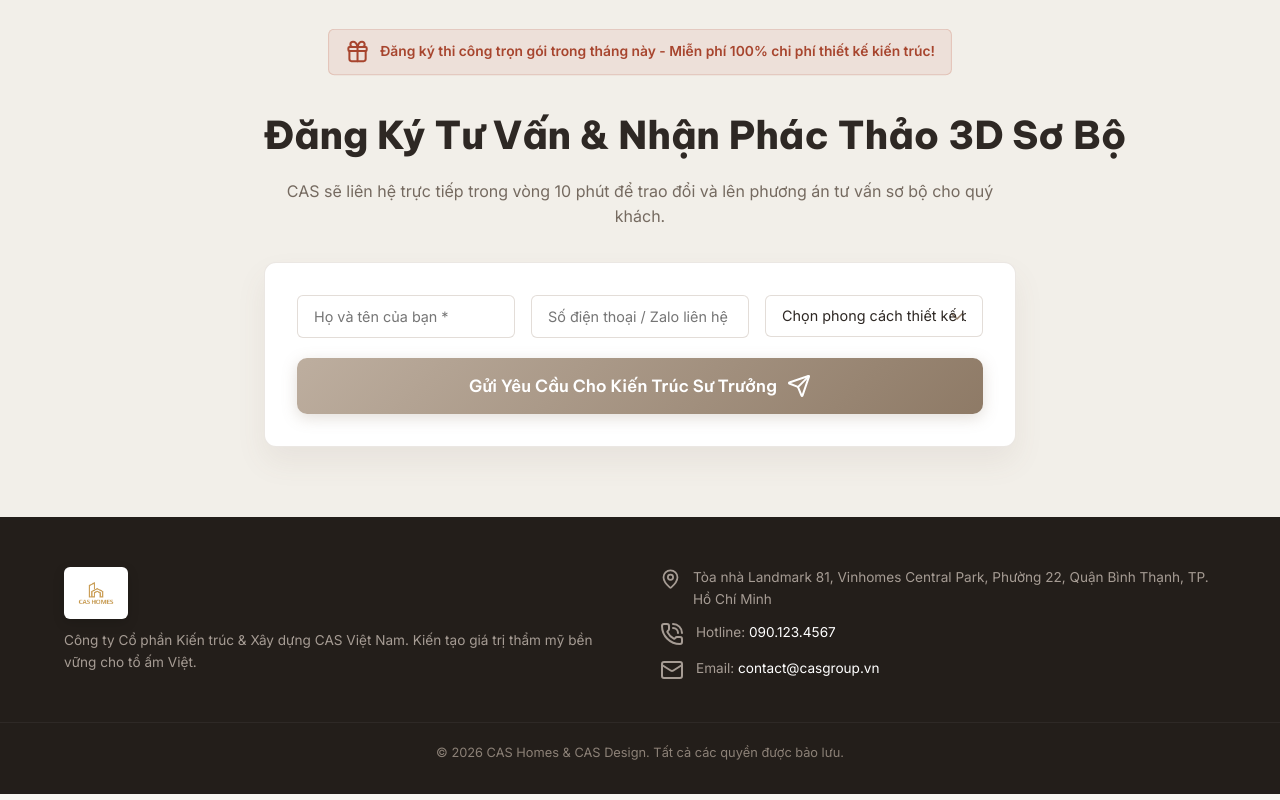
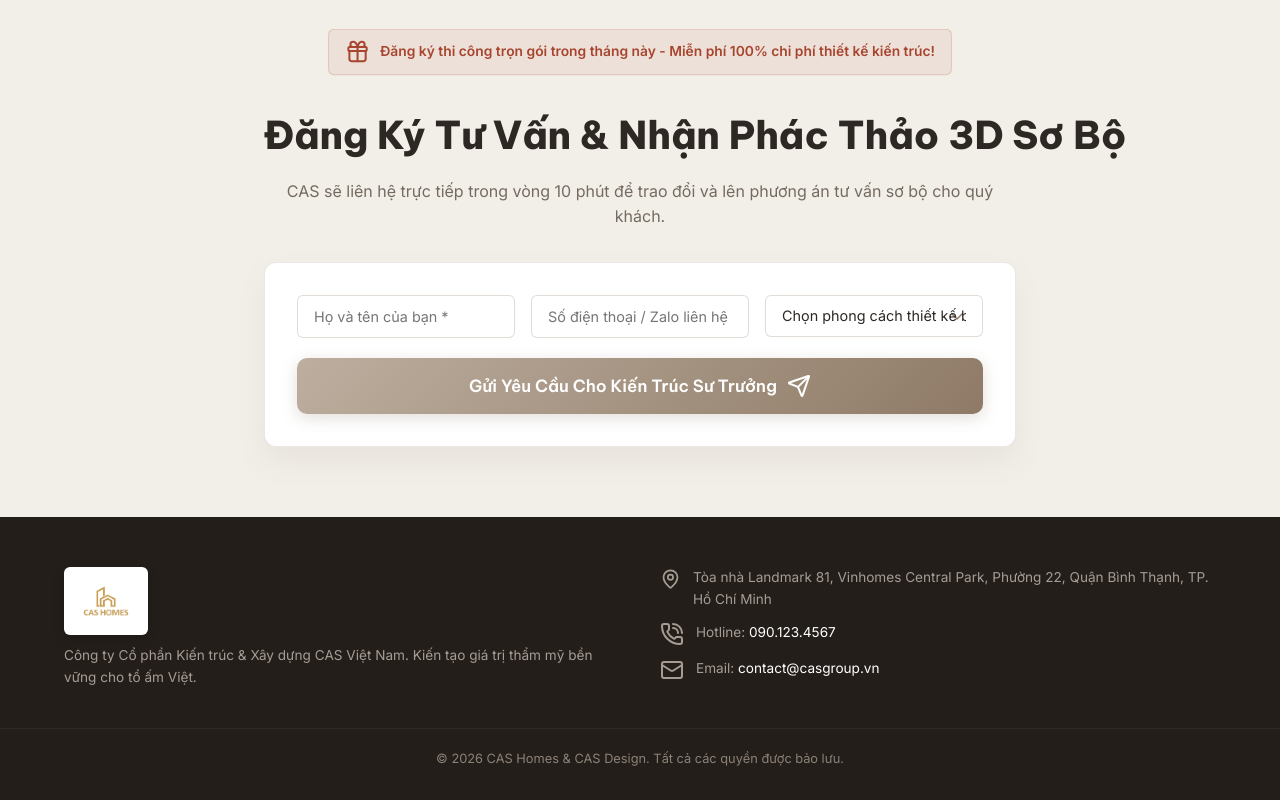
Before and after one commit to yvip2612/ladipagecas, a plain HTML site: page index.html in a window 1280 px wide. Shown: the part 4424-5224 px from the top of the page. Drawn offline with nearby package versions, Linux system fonts and the light colour scheme.

Commit message:
style: increase logo display size in header and footer for better visibility and readability

```diff
--- a/style.css
+++ b/style.css
@@ -192,7 +192,7 @@ img {
     display: flex;
     align-items: center;
     justify-content: space-between;
-    height: 70px;
+    height: 80px;
 }
 
 .logo-container-link {
@@ -201,7 +201,7 @@ img {
 }
 
 .logo-img {
-    height: 48px;
+    height: 60px;
     width: auto;
     object-fit: contain;
     mix-blend-mode: multiply; /* Blends white background into the cream header */
@@ -1320,14 +1320,14 @@ section {
 /* Footer Logo Badge adjustment */
 .footer .logo-container-link {
     background: #ffffff;
-    padding: 6px 12px;
+    padding: 8px 16px;
     border-radius: 6px;
     display: inline-flex;
     box-shadow: 0 4px 12px rgba(0, 0, 0, 0.15);
 }
 
 .footer-logo-img {
-    height: 40px;
+    height: 52px;
     width: auto;
     object-fit: contain;
     mix-blend-mode: normal;
```
